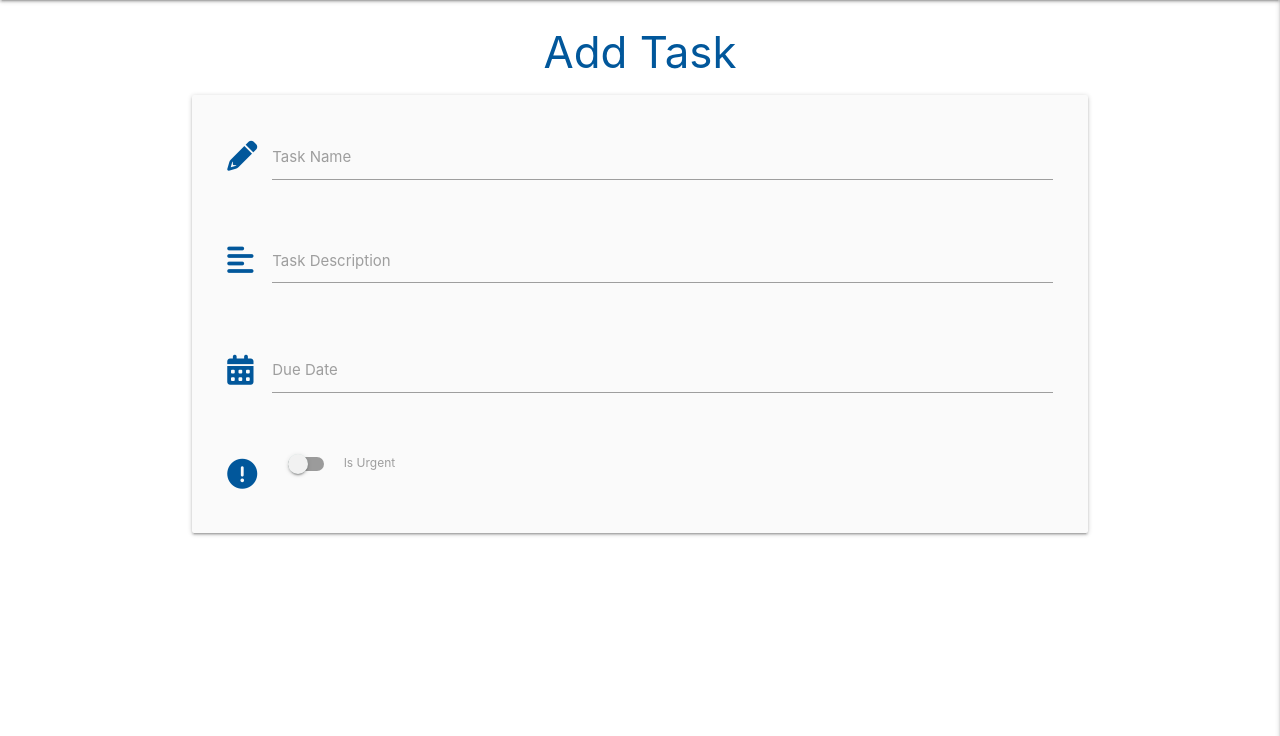
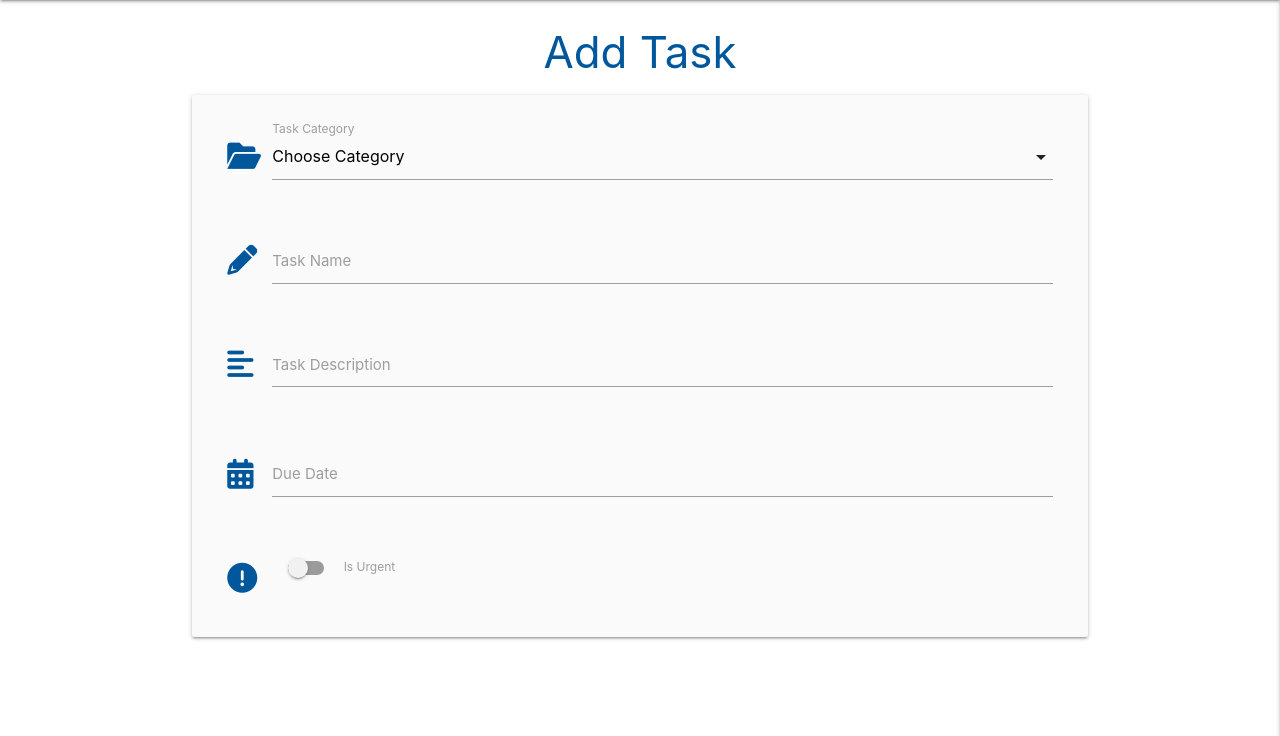
Before and after one commit to Carhul/flaskMiniProject, a Flask app: page /add_task in a window 1280 px wide. Shown: the part 64-800 px from the top of the page. Run offline with Flask 2, Linux system fonts and the light colour scheme; data that the repository does not hold is empty; some libraries are stand-ins or nearby versions.

Commit message:
Add categories dropdown

```diff
--- a/app.py
+++ b/app.py
@@ -100,7 +100,8 @@ def logout():
 
 @app.route("/add_task")
 def add_task():
-    return render_template("add_task.html")
+    categories = mongo.db.categories.find().sort("category_name", 1)
+    return render_template("add_task.html", categories=categories)
 
 
 if __name__ == "__main__":
--- a/static/js/script.js
+++ b/static/js/script.js
@@ -2,6 +2,7 @@ $(document).ready(function(){
     $(".sidenav").sidenav({edge: "right"});
     $('.collapsible').collapsible();
     $('.tooltipped').tooltip();
+    $('select').formSelect();
     $('.datepicker').datepicker({
         format: "dd mmmm, yyyy",
         yearRange: 3,
--- a/templates/add_task.html
+++ b/templates/add_task.html
@@ -5,6 +5,18 @@
 
     <div class="row card-panel grey lighten-5">
         <form class="col s12" method="POST" action="">
+            <div class="row">
+                <div class="input-field col s12">
+                    <i class="fa-solid fa-folder-open prefix light-blue-text text-darken-4"></i>
+                    <select id="category_name" name="category_name" class="validate" required>
+                        <option value="" disabled selected>Choose Category</option>
+                        {% for category in categories %}
+                            <option value="{{ category.category_name}}">{{ category.category_name}}</option>
+                        {% endfor %}
+                    </select>
+                    <label for="category_name">Task Category</label>
+                </div>
+            </div>
             <div class="row">
                 <div class="input-field col s12">
                     <i class="fa-solid fa-pencil prefix light-blue-text text-darken-4"></i>
@@ -33,11 +45,11 @@
                     <div class="switch">
                         <i class="fa-solid fa-circle-exclamation prefix light-blue-text text-darken-4"></i>
                         <label for="is_urgent">
-                          <input type="checkbox" id="is_urgent" name="is_urgent">
-                          <span class="lever"></span>
-                          Is Urgent
+                            <input type="checkbox" id="is_urgent" name="is_urgent">
+                            <span class="lever"></span>
+                            Is Urgent
                         </label>
-                      </div>
+                    </div>
                 </div>
             </div>
         </form>
```
